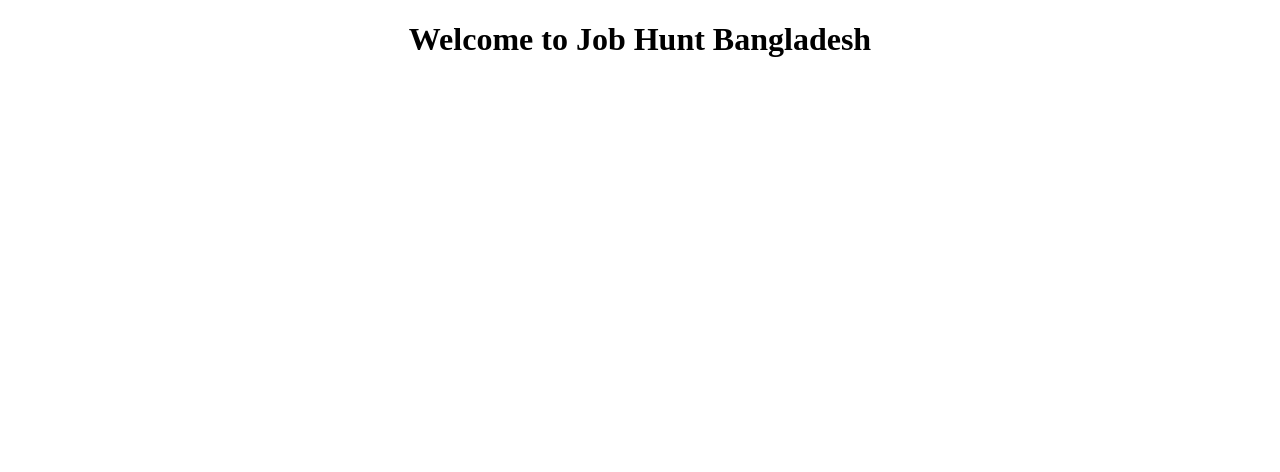
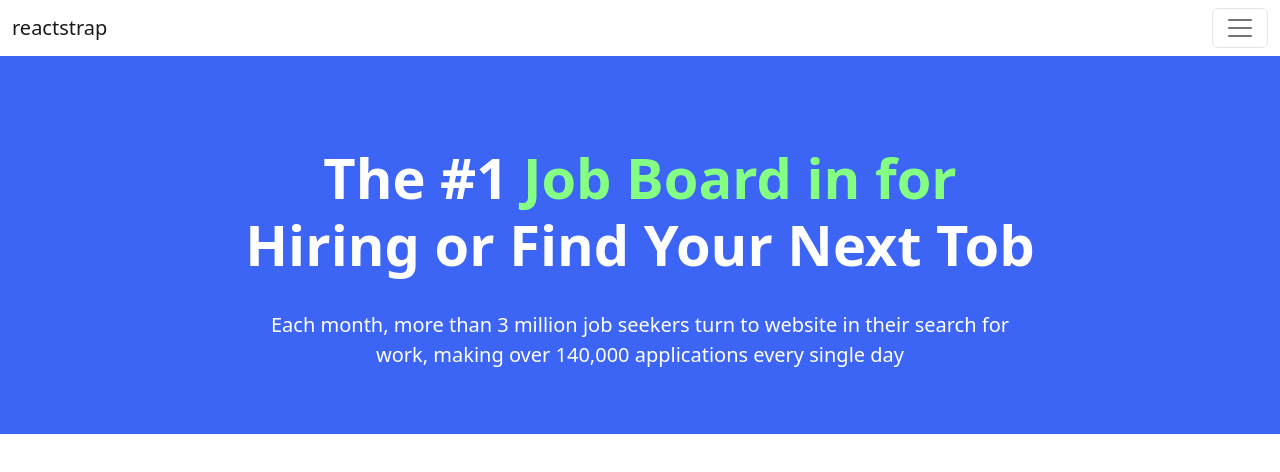
Before and after one commit to Emon-Ahmed/JobHunt-Bangladesh, a Next.js app: page / in a window 1280 px wide. Shown: the top 472 px of the page. Built offline with nearby package versions, Linux system fonts and the light colour scheme.

Commit message:
Testing Design

```diff
--- /dev/null
+++ b/components/Header/Header.js
@@ -0,0 +1,17 @@
+import React from "react";
+
+const Header = () => {
+  return (
+    <>
+      <div className="p-5 bg-primary-color text-center">
+        <h1 className="display-4 mt-3 mb-2 text-white fw-bolder py-4">
+          The #1 <span className="secondary-color">Job Board in for</span> <br />
+          Hiring or Find Your Next Tob
+        </h1>
+        <p className="text-white fs-5">Each month, more than 3 million job seekers turn to website in their search for <br /> work, making over 140,000 applications every single day</p>
+      </div>
+    </>
+  );
+};
+
+export default Header;
--- /dev/null
+++ b/components/Utilities/NavBar.js
@@ -0,0 +1,56 @@
+import React, { useState } from "react";
+import {
+  Collapse,
+  Navbar,
+  NavbarToggler,
+  NavbarBrand,
+  Nav,
+  NavItem,
+  NavLink,
+  UncontrolledDropdown,
+  DropdownToggle,
+  DropdownMenu,
+  DropdownItem,
+  NavbarText,
+} from "reactstrap";
+
+function NavBar(args) {
+  const [isOpen, setIsOpen] = useState(false);
+
+  const toggle = () => setIsOpen(!isOpen);
+
+  return (
+    <div>
+      <Navbar {...args}>
+        <NavbarBrand href="/">reactstrap</NavbarBrand>
+        <NavbarToggler onClick={toggle} />
+        <Collapse isOpen={isOpen} navbar>
+          <Nav className="me-auto" navbar>
+            <NavItem>
+              <NavLink href="/components/">Components</NavLink>
+            </NavItem>
+            <NavItem>
+              <NavLink href="https://github.com/reactstrap/reactstrap">
+                GitHub
+              </NavLink>
+            </NavItem>
+            <UncontrolledDropdown nav inNavbar>
+              <DropdownToggle nav caret>
+                Options
+              </DropdownToggle>
+              <DropdownMenu right>
+                <DropdownItem>Option 1</DropdownItem>
+                <DropdownItem>Option 2</DropdownItem>
+                <DropdownItem divider />
+                <DropdownItem>Reset</DropdownItem>
+              </DropdownMenu>
+            </UncontrolledDropdown>
+          </Nav>
+          <NavbarText>Simple Text</NavbarText>
+        </Collapse>
+      </Navbar>
+    </div>
+  );
+}
+
+export default NavBar;
--- a/package.json
+++ b/package.json
@@ -9,8 +9,10 @@
     "lint": "next lint"
   },
   "dependencies": {
+    "bootstrap": "^5.2.3",
     "next": "13.0.5",
     "react": "18.2.0",
-    "react-dom": "18.2.0"
+    "react-dom": "18.2.0",
+    "reactstrap": "^9.1.5"
   }
 }
--- a/pages/index.js
+++ b/pages/index.js
@@ -1,4 +1,6 @@
 import Head from "next/head";
+import Header from "../components/Header/Header";
+import Navbar from "../components/Utilities/NavBar";
 
 export default function Home() {
   return (
@@ -11,12 +13,13 @@ export default function Home() {
         />
         <link rel="icon" href="/favicon.png" />
       </Head>
-
+      <header>
+        <Navbar />
+      </header>
       <main>
-        <center>
-          <h1>Welcome to Job Hunt Bangladesh</h1>
-        </center>
+        <Header/>
       </main>
+      <footer></footer>
     </div>
   );
 }
--- a/styles/globals.css
+++ b/styles/globals.css
@@ -1,8 +1,23 @@
+@import url("https://fonts.googleapis.com/css2?family=Plus+Jakarta+Sans:ital,wght@0,200;0,300;0,400;0,500;0,600;0,700;0,800;1,200;1,300;1,400;1,500;1,600;1,700;1,800&display=swap");
+
 html,
 body {
   padding: 0;
   margin: 0;
+  font-family: "Plus Jakarta Sans", sans-serif;
 }
 * {
   box-sizing: border-box;
 }
+.primary-color {
+  color: #3c65f5;
+}
+.secondary-color {
+  color: #85ff83;
+}
+.bg-primary-color {
+  background-color: #3c65f5;
+}
+.bg-secondary-color {
+  background-color: #85ff83;
+}
```
Also changed, not shown: pages/_app.js (+4 -3 lines), 1 other file (tests, documents, lock files or other folders).
